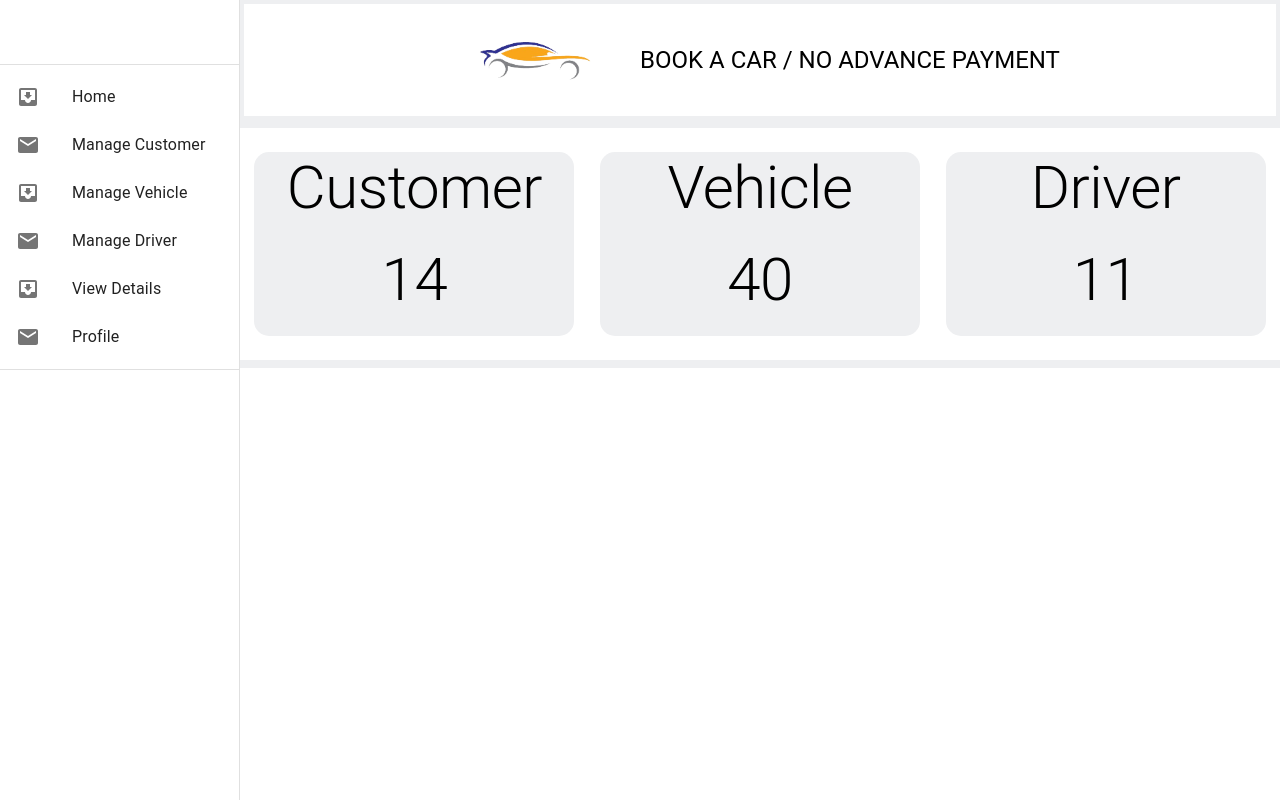
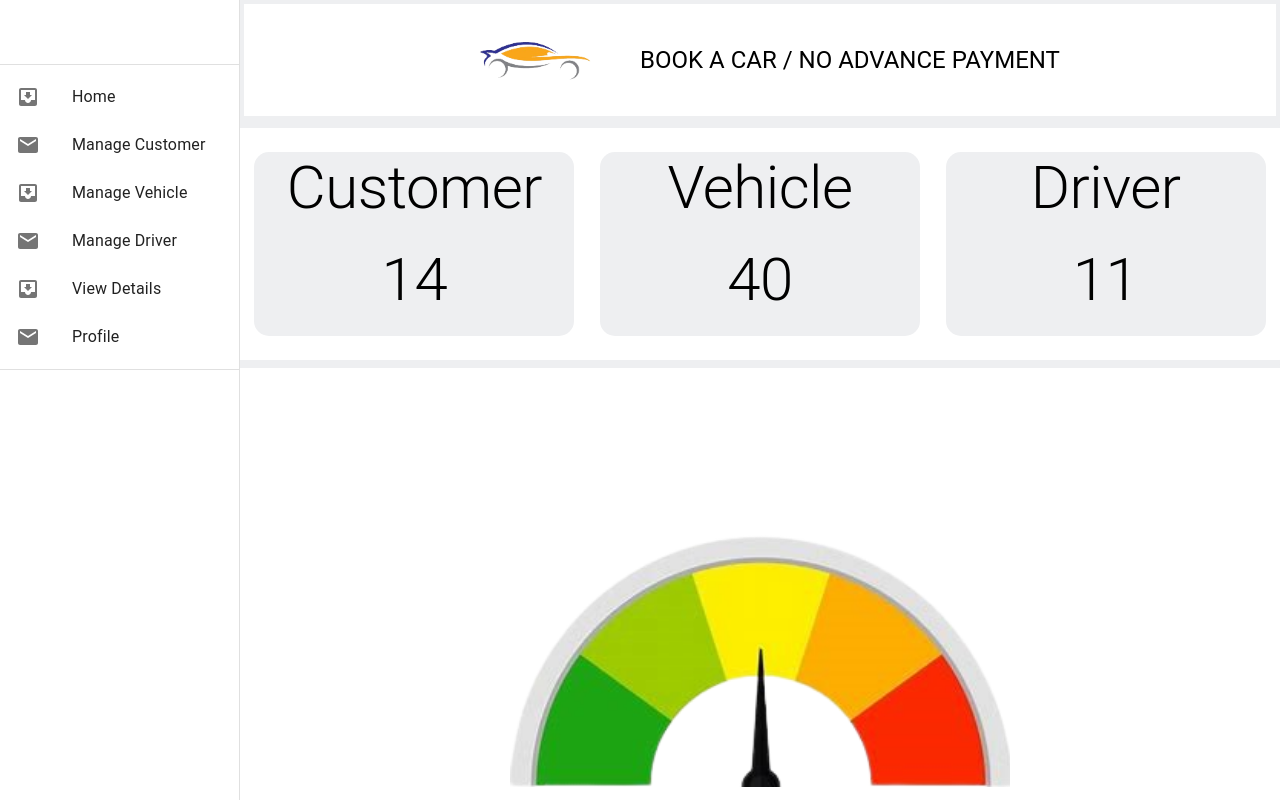
Before and after one commit to RasinthaDilshanJayarathne/Car-Rental-System-React_FrontEnd, a React (Create React App) app: page /admin in a window 1280 px wide. Built offline with nearby package versions, Linux system fonts and the light colour scheme; the HTML template or start-up script is replaced by a standard one.

Commit message:
Create Admin Dshboard Home Page

```diff
--- a/src/pages/AdminDashboard/index.jsx
+++ b/src/pages/AdminDashboard/index.jsx
@@ -16,7 +16,7 @@ import {Button, Grid, TextField} from "@mui/material";
 import {withStyles} from "@mui/styles";
 import {styleSheet} from "../AdminDashboard/styles";
 import logo from "../../assets/img/logo.png";
-import rev1 from "../../assets/img/rev1.jpg";
+import dashboard from "../../assets/img/dashboard.png";
 
 
 const drawerWidth = 240;
@@ -127,7 +127,7 @@ function AdminDashboard(props) {
                         </Grid>
                     </Grid>
                     <Grid className={classes.card}>
-
+                       <img src={dashboard} alt="" style={{backgroundSize:'cover',width:'500px',marginTop:'150px'}}/>
                     </Grid>
                 </Grid>
             </Grid>
--- a/src/pages/AdminDashboard/styles.js
+++ b/src/pages/AdminDashboard/styles.js
@@ -45,6 +45,7 @@ export const styleSheet = {
         justifyContent:'center',
         flexDirection: 'row',
         backgroundColor: 'white',
+        borderRadius:'15px',
         //border:'1px solid red',
         border:'4px solid #eeeff1'
     },
@@ -52,7 +53,13 @@ export const styleSheet = {
         height: '55vh',
         width: '84vw',
         backgroundColor: 'white',
-        border:'4px solid #eeeff1'
+        borderRadius:'15px',
+        border:'4px solid #eeeff1',
+        display: 'flex',
+        flexWrap: 'wrap',
+        alignItems:'center',
+        justifyContent:'center',
+        flexDirection: 'column',
     },
     subTotalCard:{
         height: '25vh',
--- a/src/pages/CustomerDashboard/index.jsx
+++ b/src/pages/CustomerDashboard/index.jsx
@@ -35,7 +35,7 @@ function CustomerDashboard(props) {
             <Toolbar/>
             <Divider/>
             <List>
-                {['General', 'Premium', 'Luxury','Profile'].map((text, index) => (
+                {['Home','General', 'Premium', 'Luxury','Profile'].map((text, index) => (
                     <ListItem key={text} disablePadding>
                         <ListItemButton>
                             <ListItemIcon>
```
Also changed, not shown: src/assets/img/dashboard.png (added).
